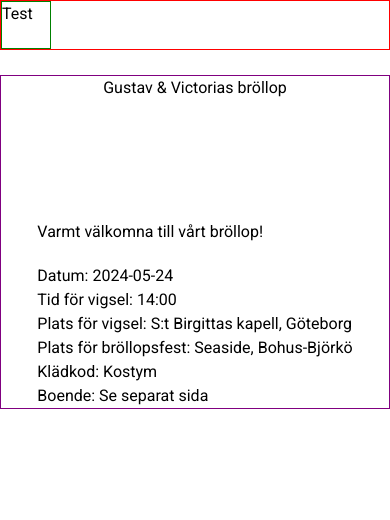
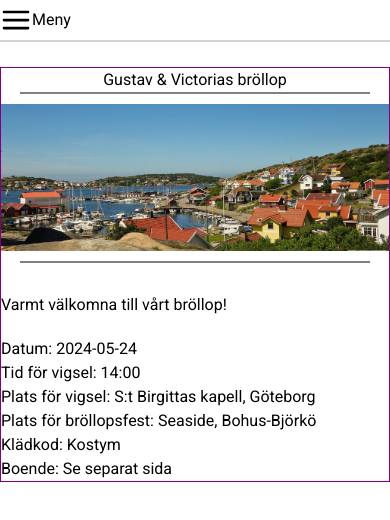
Before and after one commit to gurragw95/gurragw95.github.io, a plain HTML site: page index.html in a window 390 px wide. Drawn offline with Linux system fonts and the light colour scheme.

Commit message:
Uppdaterat

```diff
--- a/index.html
+++ b/index.html
@@ -15,7 +15,9 @@
     <div id="mainContainer">
 
         <div id="navDiv" class="navDiv">
-            <div id="phoneMenuButtonDiv"><p>Test</p></div>
+            <div id="phoneMenuButtonDiv">
+                <img src="menu.svg" alt="" id="menuImg"><p>Meny</p>
+            </div>
 
             <div id="boendeDiv" class="navSubDiv">
                 <p>Boende</p>
@@ -34,9 +36,19 @@
             </div>
         </div>
 
+        <hr id="navBarDivider">
+
         <div id="midContainer">
             <div id="mainHeaderDiv"><p id="mainHeader">Gustav & Victorias bröllop</p></div>
-            <div id="mainImgDiv"></div>
+
+            <hr id="firstDividerMainPage" class="dividerLine">
+
+            <div id="mainImgDiv">
+                <img id="bjorkoImg" src="bjorko.jpg" alt="">
+            </div>
+
+            <hr id="secondDividerMainPage" class="dividerLine">
+
             <div id="infoDiv">
                 <div id="welcomeDiv"><p id="welcomeP">Varmt välkomna till vårt bröllop!</p></div>
                 <p id="dateDiv" class="infoSubDivs">Datum: 2024-05-24</p>
--- a/style.css
+++ b/style.css
@@ -62,16 +62,26 @@
 
   .navDiv{
       display: flex;
-        border: 1px solid red;
       width: 100%;
-        height: 50px;
+      height: 40px;
       justify-content: left;
+  }
+
+  #navBarDivider{
+      border: 1px solid lightgray;
+      width: 100%;
+
   }
 
   #phoneMenuButtonDiv{
       height: 100%;
-        width: 50px;
-        border: 1px solid green;
+      display: flex;
+      align-items: center;
+      width: 75px;
+  }
+
+  #menuImg{
+      height: 80%;
   }
 
   .navSubDiv{
@@ -89,6 +99,8 @@
       height: 50px;
       flex-direction: column;
   }
+
+
 
   .phoneMenuSubDiv{
       width: 100%;
@@ -128,8 +140,22 @@
 
   #mainImgDiv{
       width: 100%;
-        height: 100px;
+      margin-bottom: 10px;
+
   }
+
+  #infoDiv{
+      align-self:flex-start;
+      font-size: 1rem;
+  }
+
+  .dividerLine{
+      border: 1px solid grey;
+      margin-bottom: 10px;
+      width: 90%;
+  }
+
+
 
 }
 
```
Also changed, not shown: bjorko.jpg (added), menu.svg (added). Lines whose indentation alone changed are shown as unchanged.
